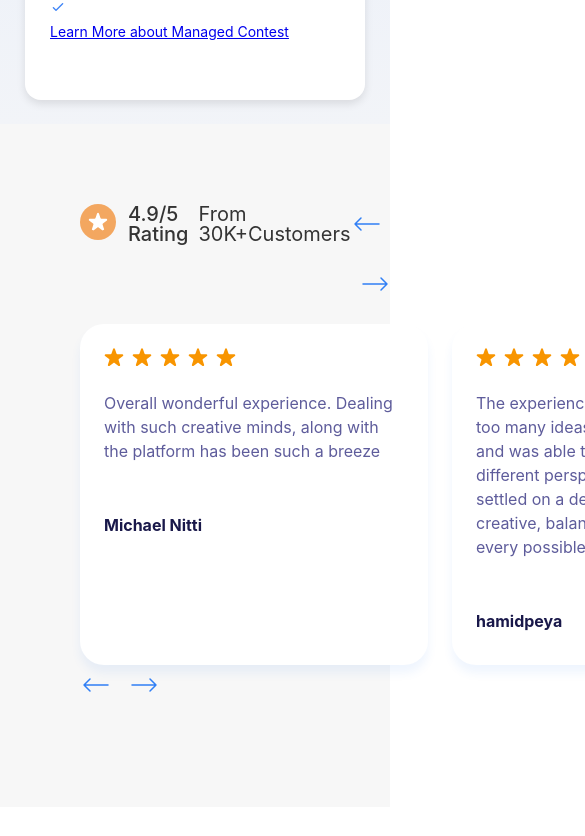
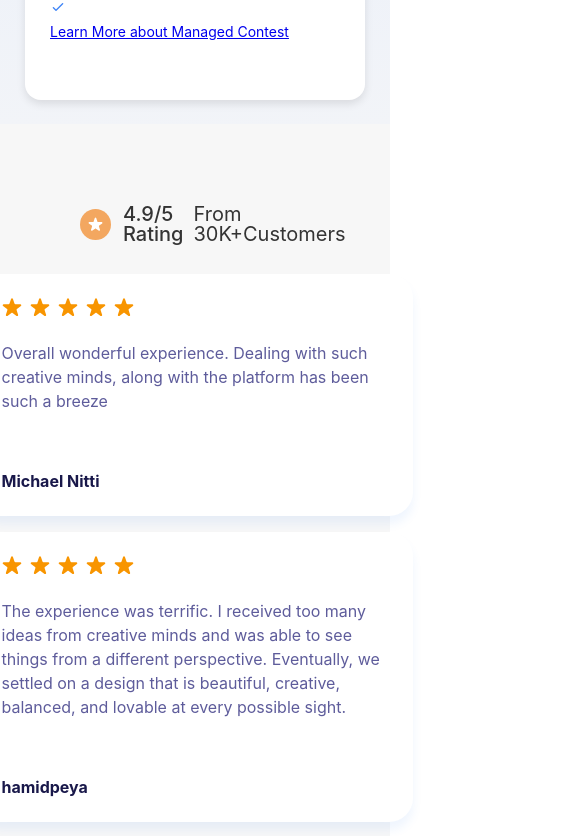
Before and after one commit to MartaPipan/fm2024-1-front-json-23-07-2024, a React (Vite) app in the folder client/: page /price in a window 390 px wide. Shown: the part 3860-4696 px from the top of the page, 585 px wide, since content can reach past the window. Built offline with nearby package versions, Linux system fonts and the light colour scheme; no server answers.

Commit message:
work with RatingCustomers

```diff
--- a/client/src/components/PriceComponents/RatingCustomers/RatingCustomers.module.sass
+++ b/client/src/components/PriceComponents/RatingCustomers/RatingCustomers.module.sass
@@ -1,5 +1,6 @@
 .customers
-  display: block
+  display: flex
+  flex-direction: column
   box-sizing: border-box
   position: relative
   background-color: #b0b0b01a
@@ -10,7 +11,7 @@
   box-sizing: border-box
   width: 100%
   justify-content: space-around
-  margin: auto
+  align-items: center
   color: #343434
   font-size: 28px
   line-height: 40px
@@ -27,33 +28,43 @@
   font-weight: 500
   margin-right: 10px
 
-.scroll
+.navButtonsDesktop
+  display: flex
+  align-self: flex-end
   margin: auto
-  justify-content: flex-end
-  margin-bottom: 20px
-  cursor: pointer
 
-.scrollLeft
-  margin-right: 0
-
-.scrollRight
-  margin-left: 0
+.navButtonsMobile
+  display: none
 
 .ratings
   display: flex
+  box-sizing: border-box
+  justify-content: space-start
+  align-items: flex-start
   width: 100%
-  transition: transform 0.5s ease
+  margin: auto
+
+   display: flex
+  box-sizing: border-box
+  width: 100%
+  justify-content: space-around
+  align-items: center
+  color: #343434
+  font-size: 28px
+  line-height: 40px
 
 .comment
-  flex: 0 0 30%// Ajusta a largura para 1 comentário visível
-  width: 100% // Ajusta a largura para 1 comentário visível
+  width: 387px
   padding: 32px
-  margin-right: 24px
+  margin: 0 30px 24px 0 // Adiciona margem horizontal e vertical
   border-radius: 24px
   background: #fff
-  font-size: 16px
-  line-height: 24px
+  font-size: 14px
+  line-height: 21px
   box-shadow: 0 8px 10px 0 rgba(48, 127, 245, 0.08)
+  display: flex
+  flex-direction: column
+  justify-content: flex-start
 
 .commentText
   color: #5e5c9b
@@ -63,28 +74,35 @@
   color: #19184a
   font-size: 16px
   font-weight: 700
-  margin-bottom: 8px
+  margin-top: auto // Autor sempre na parte inferior
+  padding-top: 8px // Espaçamento para leitura
 
 @media(max-width: 991px)
   .headerRating
+    justify-content: start
+    align-items: center
     line-height: 20px
+    font-size: 20px
+    margin-bottom: 30px
 
     .headerStar
-      width: 20px
-      height: 20px
+      width: 15px
+      height: 15px
+      margin-bottom: 0
 
-    span
-      font-size: 20px
+  .navButtonsDesktop
+    display: none
 
-    .topInputs
-      display: none
+  .navButtonsMobile
+    display: flex
+    justify-content: center
+    margin-top: 20px
 
-    .bottomInputs
-      display: flex
-      justify-content: center
-      margin-top: 20px
+  .ratings
+    flex-direction: column
+    align-items: center
 
   .comment
-    flex: 0 0 300px // Ajusta a largura para 300px
-    width: 300px // Ajusta a largura para 300px
     padding: 24px
+    margin-right: 0
+    margin-bottom: 16px
```
Also changed, not shown: 2 other files (tests, documents, lock files or other folders).
